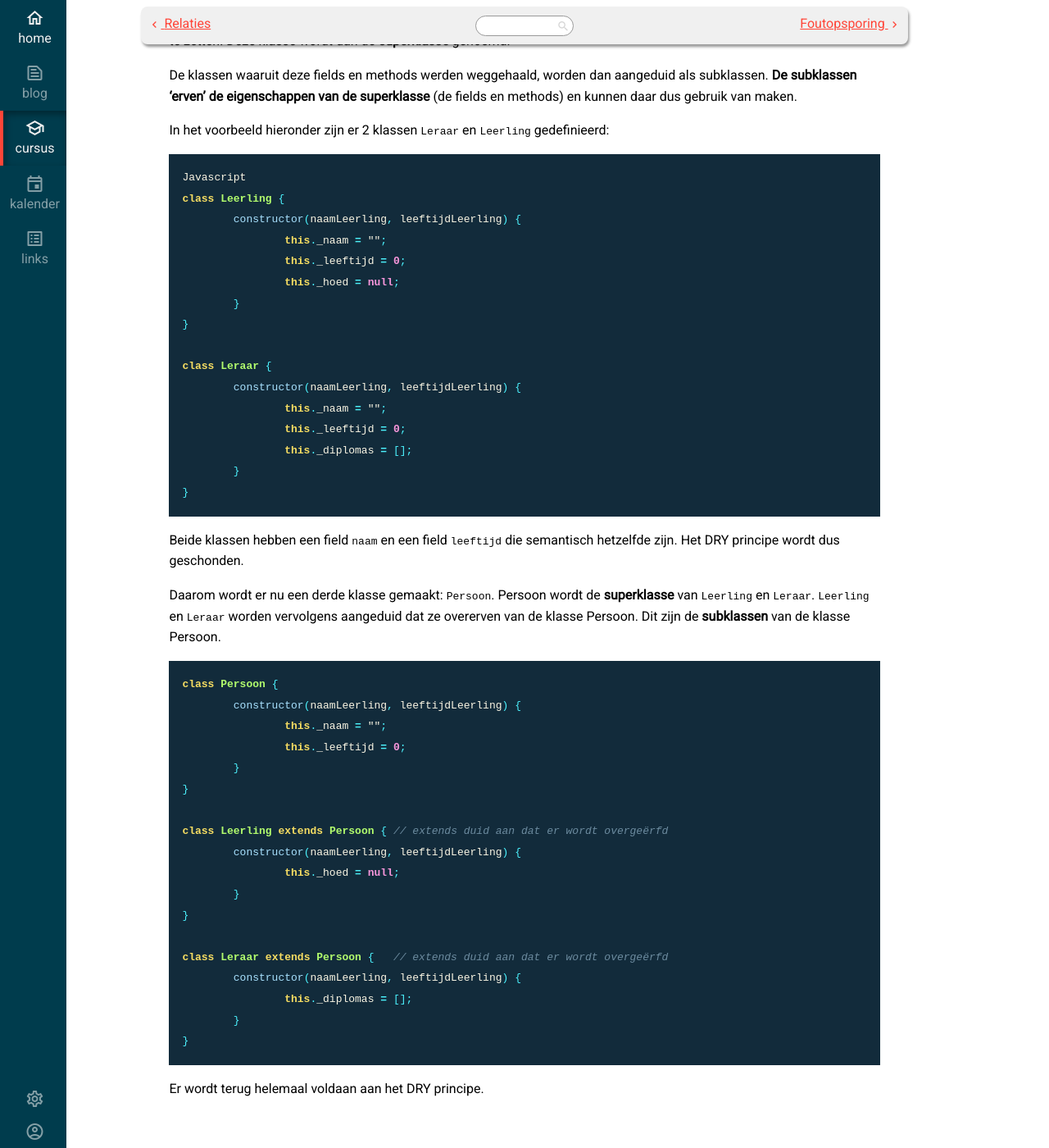
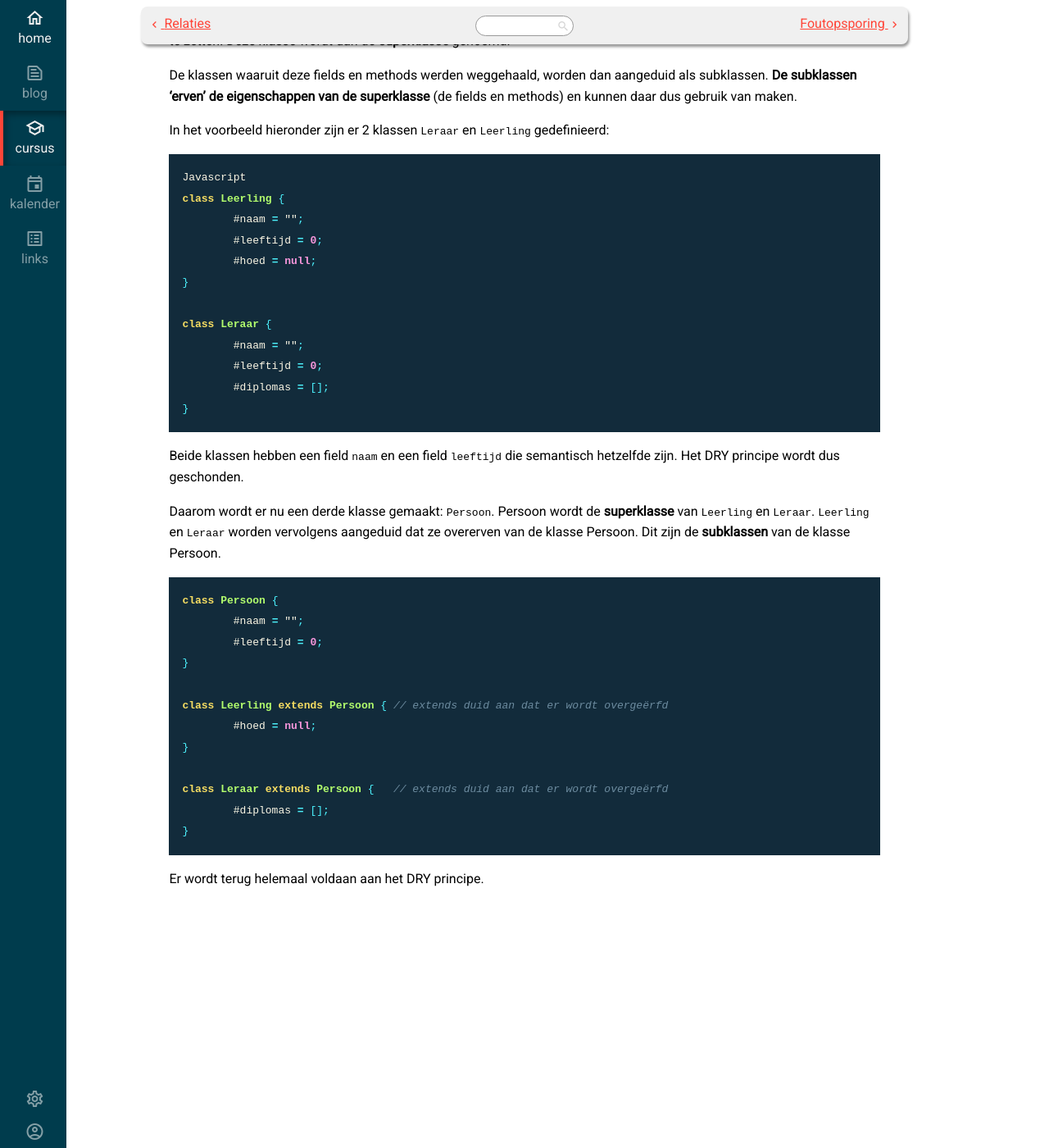
Before and after one commit to T-INFORMATICA/t-informatica.github.io, a Jekyll site: the page built from _courses/programmeren/datastructuren/inheritance.md, in a window 1280 px wide and 1400 px high, scrolled down 1063 px. Shown: the whole window at 82% size. Built offline with Jekyll 4.4.1, drawn with Linux system fonts in a browser that asks for light colours; some web fonts are replaced; comment, search, counter and statistics services are not loaded; some of the changed text lies outside the part shown.

Commit message:
Update inheritance.md

````diff
--- a/_courses/programmeren/datastructuren/inheritance.md
+++ b/_courses/programmeren/datastructuren/inheritance.md
@@ -41,19 +41,15 @@ In het voorbeeld hieronder zijn er 2 klassen `Leraar` en `Leerling` gedefinieerd
 ```javascript
 Javascript
 class Leerling {
-	constructor(naamLeerling, leeftijdLeerling) {
-		this._naam = "";
-		this._leeftijd = 0;
-		this._hoed = null;
-	}
+	#naam = "";
+	#leeftijd = 0;
+	#hoed = null;
 }
 
 class Leraar {
-	constructor(naamLeerling, leeftijdLeerling) {
-		this._naam = "";
-		this._leeftijd = 0;
-		this._diplomas = [];
-	}
+	#naam = "";
+	#leeftijd = 0;
+	#diplomas = [];
 }
 ```
 ```php
@@ -89,22 +85,16 @@ Daarom wordt er nu een derde klasse gemaakt: `Persoon`. Persoon wordt de **super
 
 ```javascript
 class Persoon {
-	constructor(naamLeerling, leeftijdLeerling) {
-		this._naam = "";
-		this._leeftijd = 0;
-	}
+	#naam = "";
+	#leeftijd = 0;
 }
 
 class Leerling extends Persoon { // extends duid aan dat er wordt overgeërfd
-	constructor(naamLeerling, leeftijdLeerling) {
-		this._hoed = null;
-	}
+	#hoed = null;
 }
 
 class Leraar extends Persoon {   // extends duid aan dat er wordt overgeërfd
-	constructor(naamLeerling, leeftijdLeerling) {
-		this._diplomas = [];
-	}
+	#diplomas = [];
 }
 ```
 ```php
````
